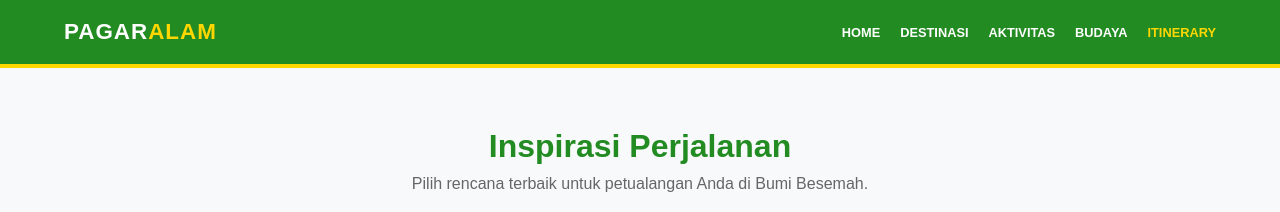
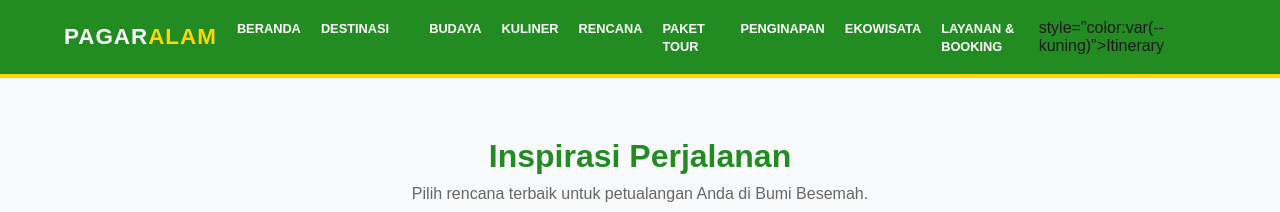
Before and after one commit to aneurianti04/Web-wisata-besar, a plain HTML site: page itinerary.html in a window 1280 px wide. Shown: the top 212 px of the page. Drawn offline with Linux system fonts and the light colour scheme.

Commit message:
Update itinerary.html

```diff
--- a/itinerary.html
+++ b/itinerary.html
@@ -114,11 +114,16 @@
     <nav>
         <div class="logo">PAGAR<span>ALAM</span></div>
         <ul>
-            <li><a href="index.html">Home</a></li>
-            <li><a href="destinasi.html">Destinasi</a></li>
-            <li><a href="aktivitas.html">Aktivitas</a></li>
-            <li><a href="budaya.html">Budaya</a></li>
-            <li><a href="itinerary.html" style="color:var(--kuning)">Itinerary</a></li>
+            <li><a href="index.html">BERANDA</a></li>
+            <li><a href="destinasi.html">DESTINASI</a></li>
+            <li><a href="aktivitas.html"GALERI</a></li>
+            <li><a href="budaya.html">BUDAYA</a></li>
+            <li><a href="kuliner.html">KULINER</a></li>
+            <li><a href="trip.html">RENCANA</a></li>
+            <li><a href="itinerary.html">PAKET TOUR</a></li>
+            <li><a href="akomodasi.html">PENGINAPAN</a></li>
+            <li><a href="responsible.html">EKOWISATA</a></li>
+            <li><a href="contact.html">LAYANAN & BOOKING</a></li> style="color:var(--kuning)">Itinerary</a></li>
         </ul>
     </nav>
 
```
